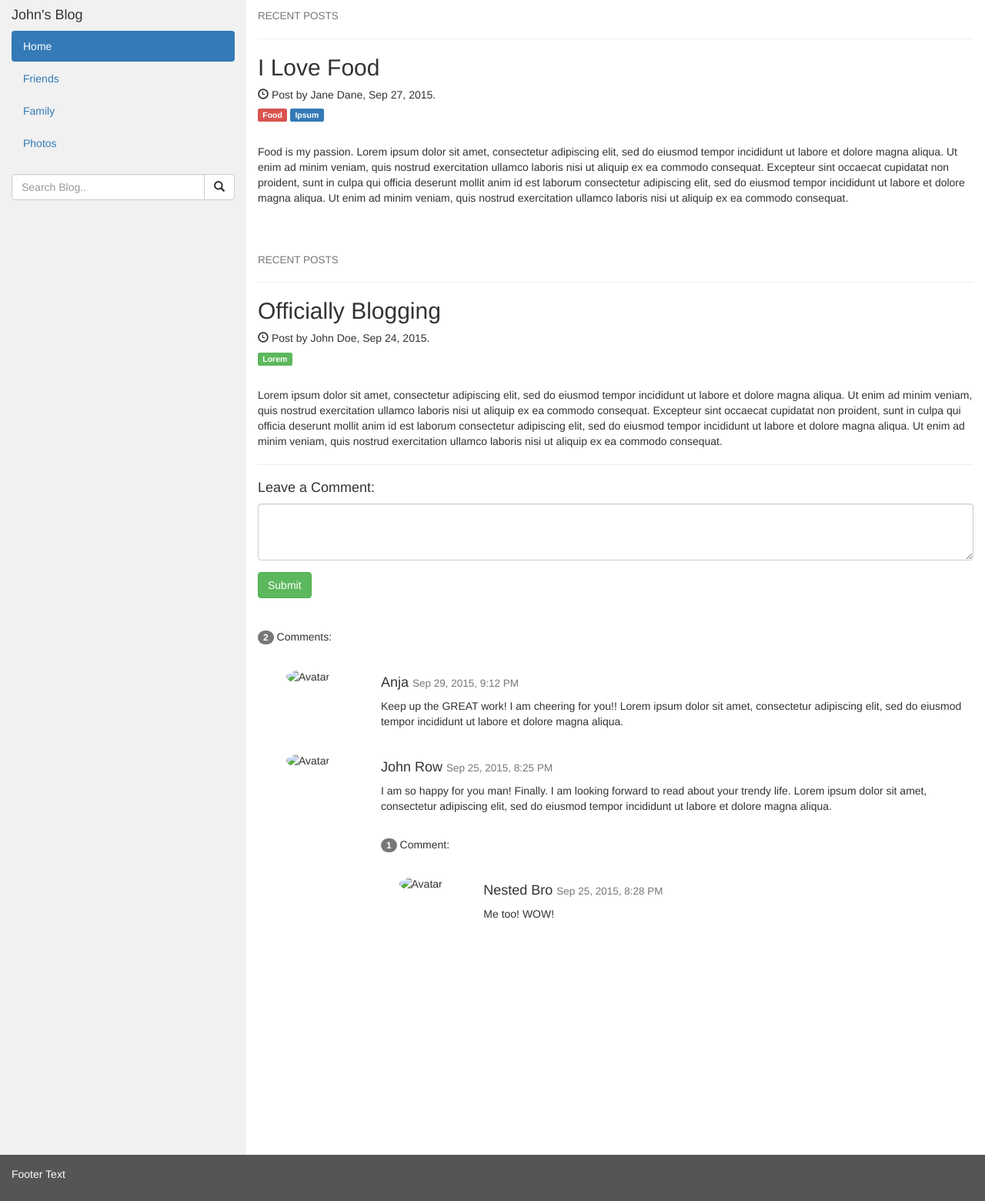
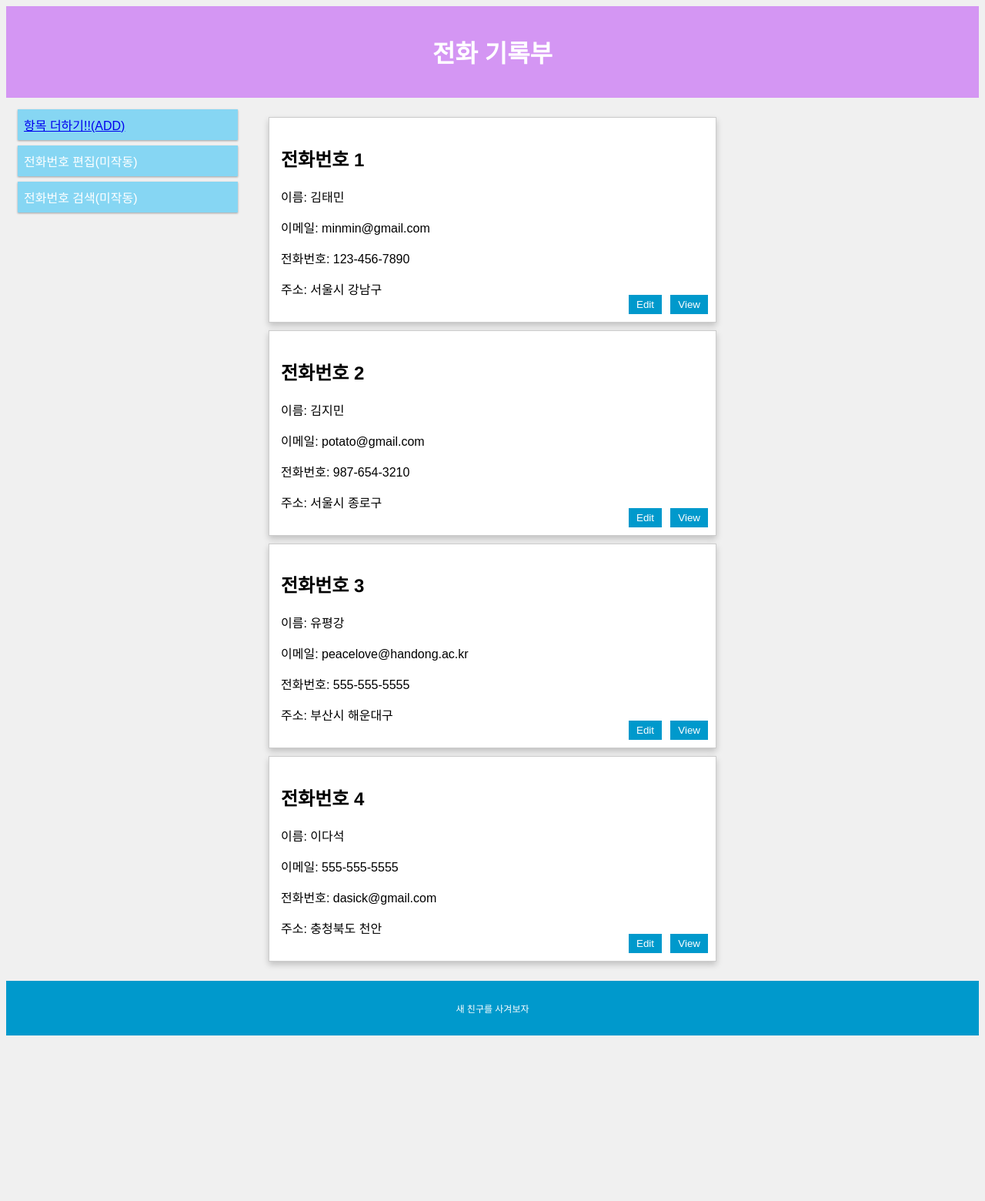
Before and after one commit to taeminkim-408/Project2_html, a plain HTML site: page index.html in a window 1280 px wide. Shown: the whole page at 77% size. After the commit the page ends 1353 px from the top, so only its background shows below. Drawn offline with nearby package versions, Linux system fonts and the light colour scheme.

Commit message:
change all

```diff
--- a/index.html
+++ b/index.html
@@ -1,125 +1,206 @@
 <!DOCTYPE html>
-<html lang="en">
+<html>
 <head>
-  <title>Bootstrap Example</title>
-  <meta charset="utf-8">
-  <meta name="viewport" content="width=device-width, initial-scale=1">
-  <link rel="stylesheet" href="https://maxcdn.bootstrapcdn.com/bootstrap/3.4.1/css/bootstrap.min.css">
-  <script src="https://ajax.googleapis.com/ajax/libs/jquery/3.6.4/jquery.min.js"></script>
-  <script src="https://maxcdn.bootstrapcdn.com/bootstrap/3.4.1/js/bootstrap.min.js"></script>
+    <link rel="stylesheet" type="text/css" href="my.css">
+    <meta name="viewport" content="width=device-width, initial-scale=1.0">
     <style>
-    /* Set height of the grid so .sidenav can be 100% (adjust if needed) */
-    .row.content {height: 1500px}
-
-    /* Set gray background color and 100% height */
-    .sidenav {
-      background-color: #f1f1f1;
-      height: 100%;
+        * {
+            box-sizing: border-box;
         }
 
-    /* Set black background color, white text and some padding */
-    footer {
-      background-color: #555;
-      color: white;
+        .row::after {
+            content: "";
+            clear: both;
+            display: table;
+        }
+
+        [class*="col-"] {
+            float: left;
             padding: 15px;
         }
 
-    /* On small screens, set height to 'auto' for sidenav and grid */
-    @media screen and (max-width: 767px) {
-      .sidenav {
-        height: auto;
+        html {
+            font-family: "Lucida Sans", sans-serif;
+        }
+
+        .header {
+            background-color: #d496f3;
+            color: #ffffff;
+            padding: 15px;
+            text-align: center;
+        }
+
+        .card {
+            background-color: #ffffff;
+            border: 1px solid #ccc;
+            box-shadow: 0 4px 8px 0 rgba(0, 0, 0, 0.2);
+            padding: 15px;
+            margin: 10px;
+            position: relative;
+        }
+
+        .view-button, .edit-button {
+            position: absolute;
+            bottom: 10px;
+            background-color: #0099cc;
+            color: #ffffff;
+            padding: 5px 10px;
+            border: none;
+            cursor: pointer;
+        }
+
+        .view-button:hover, .edit-button:hover {
+            background-color: #0077aa;
+        }
+
+        .view-button {
+            right: 10px;
+        }
+
+        .edit-button {
+            right: 70px;
+        }
+
+        .menu ul {
+            list-style-type: none;
+            margin: 0;
+            padding: 0;
+        }
+
+        .menu li {
+            padding: 8px;
+            margin-bottom: 7px;
+            background-color: #86d6f3;
+            color: #ffffff;
+            box-shadow: 0 1px 3px rgba(0,0,0,0.12), 0 1px 2px rgba(0,0,0,0.24);
+        }
+
+        .menu li:hover {
+            background-color: #0099cc;
+        }
+
+        .aside {
+            background-color: #86d6f3;
+            padding: 15px;
+            color: #ffffff;
+            text-align: center;
+            font-size: 14px;
+            box-shadow: 0 1px 3px rgba(0,0,0,0.12), 0 1px 2px rgba(0,0,0,0.24);
+        }
+
+        .footer {
+            background-color: #0099cc;
+            color: #ffffff;
+            text-align: center;
+            font-size: 12px;
             padding: 15px;
         }
-      .row.content {height: auto;}
+
+        /* For mobile phones: */
+        [class*="col-"] {
+            width: 100%;
+        }
+
+        @media only screen and (min-width: 600px) {
+            .col-s-1 {width: 8.33%;}
+            .col-s-2 {width: 16.66%;}
+            .col-s-3 {width: 25%;}
+            .col-s-4 {width: 33.33%;}
+            .col-s-5 {width: 41.66%;}
+            .col-s-6 {width: 50%;}
+            .col-s-7 {width: 58.33%;}
+            .col-s-8 {width: 66.66%;}
+            .col-s-9 {width: 75%;}
+            .col-s-10 {width: 83.33%;}
+            .col-s-11 {width: 91.66%;}
+            .col-s-12 {width: 100%;}
+        }
+
+        @media only screen and (min-width: 768px) {
+            .col-1 {width: 8.33%;}
+            .col-2 {width: 16.66%;}
+            .col-3 {width: 25%;}
+            .col-4 {width: 33.33%;}
+            .col-5 {width: 41.66%;}
+            .col-6 {width: 50%;}
+            .col-7 {width: 58.33%;}
+            .col-8 {width: 66.66%;}
+            .col-9 {width: 75%;}
+            .col-10 {width: 83.33%;}
+            .col-11 {width: 91.66%;}
+            .col-12 {width: 100%;}
         }
     </style>
 </head>
 <body>
 
-<div class="container-fluid">
-  <div class="row content">
-    <div class="col-sm-3 sidenav">
-      <h4>John's Blog</h4>
-      <ul class="nav nav-pills nav-stacked">
-        <li class="active"><a href="#section1">Home</a></li>
-        <li><a href="#section2">Friends</a></li>
-        <li><a href="#section3">Family</a></li>
-        <li><a href="#section3">Photos</a></li>
-      </ul><br>
-      <div class="input-group">
-        <input type="text" class="form-control" placeholder="Search Blog..">
-        <span class="input-group-btn">
-          <button class="btn btn-default" type="button">
-            <span class="glyphicon glyphicon-search"></span>
-          </button>
-        </span>
-      </div>
+<div class="header">
+  <h1>전화 기록부</h1>
 </div>
 
-    <div class="col-sm-9">
-      <h4><small>RECENT POSTS</small></h4>
-      <hr>
-      <h2>I Love Food</h2>
-      <h5><span class="glyphicon glyphicon-time"></span> Post by Jane Dane, Sep 27, 2015.</h5>
-      <h5><span class="label label-danger">Food</span> <span class="label label-primary">Ipsum</span></h5><br>
-      <p>Food is my passion. Lorem ipsum dolor sit amet, consectetur adipiscing elit, sed do eiusmod tempor incididunt ut labore et dolore magna aliqua. Ut enim ad minim veniam, quis nostrud exercitation ullamco laboris nisi ut aliquip ex ea commodo consequat. Excepteur sint occaecat cupidatat non proident, sunt in culpa qui officia deserunt mollit anim id est laborum consectetur adipiscing elit, sed do eiusmod tempor incididunt ut labore et dolore magna aliqua. Ut enim ad minim veniam, quis nostrud exercitation ullamco laboris nisi ut aliquip ex ea commodo consequat.</p>
-      <br><br>
+<div class="row">
+  <div class="col-3 col-s-3 menu">
+    <ul>
+      <li><a href="add.html" class="add-button">항목 더하기!!(ADD)</a></li>
+      <li>전화번호 편집(미작동)</li>
+      <li>전화번호 검색(미작동)</li>
+    </ul>
+  </div>
 
-      <h4><small>RECENT POSTS</small></h4>
-      <hr>
-      <h2>Officially Blogging</h2>
-      <h5><span class="glyphicon glyphicon-time"></span> Post by John Doe, Sep 24, 2015.</h5>
-      <h5><span class="label label-success">Lorem</span></h5><br>
-      <p>Lorem ipsum dolor sit amet, consectetur adipiscing elit, sed do eiusmod tempor incididunt ut labore et dolore magna aliqua. Ut enim ad minim veniam, quis nostrud exercitation ullamco laboris nisi ut aliquip ex ea commodo consequat. Excepteur sint occaecat cupidatat non proident, sunt in culpa qui officia deserunt mollit anim id est laborum consectetur adipiscing elit, sed do eiusmod tempor incididunt ut labore et dolore magna aliqua. Ut enim ad minim veniam, quis nostrud exercitation ullamco laboris nisi ut aliquip ex ea commodo consequat.</p>
-      <hr>
-
-      <h4>Leave a Comment:</h4>
-      <form role="form">
-        <div class="form-group">
-          <textarea class="form-control" rows="3" required></textarea>
+  <div class="col-6 col-s-9">
+    <div class="card">
+      <h2>전화번호 1</h2>
+      <p>이름: 김태민</p>
+      <p>이메일: minmin@gmail.com</p>
+      <p>전화번호: 123-456-7890</p>
+      <p>주소: 서울시 강남구</p>
+      <button class="view-button" onclick="goToViewPage()">View</button>
+      <button class="edit-button" onclick="goToEditPage()">Edit</button>
     </div>
-        <button type="submit" class="btn btn-success">Submit</button>
-      </form>
-      <br><br>
-
-      <p><span class="badge">2</span> Comments:</p><br>
-
-      <div class="row">
-        <div class="col-sm-2 text-center">
-          <img src="bandmember.jpg" class="img-circle" height="65" width="65" alt="Avatar">
+    <div class="card">
+      <h2>전화번호 2</h2>
+      <p>이름: 김지민</p>
+      <p>이메일: potato@gmail.com</p>
+      <p>전화번호: 987-654-3210</p>
+      <p>주소: 서울시 종로구</p>
+      <button class="view-button" onclick="goToViewPage()">View</button>
+      <button class="edit-button" onclick="goToEditPage()">Edit</button>
     </div>
-        <div class="col-sm-10">
-          <h4>Anja <small>Sep 29, 2015, 9:12 PM</small></h4>
-          <p>Keep up the GREAT work! I am cheering for you!! Lorem ipsum dolor sit amet, consectetur adipiscing elit, sed do eiusmod tempor incididunt ut labore et dolore magna aliqua.</p>
-          <br>
+    <div class="card">
+      <h2>전화번호 3</h2>
+      <p>이름: 유평강</p>
+      <p>이메일: peacelove@handong.ac.kr</p>
+      <p>전화번호: 555-555-5555</p>
+      <p>주소: 부산시 해운대구</p>
+      <button class="view-button" onclick="goToViewPage()">View</button>
+      <button class="edit-button" onclick="goToEditPage()">Edit</button>
     </div>
-        <div class="col-sm-2 text-center">
-          <img src="bird.jpg" class="img-circle" height="65" width="65" alt="Avatar">
-        </div>
-        <div class="col-sm-10">
-          <h4>John Row <small>Sep 25, 2015, 8:25 PM</small></h4>
-          <p>I am so happy for you man! Finally. I am looking forward to read about your trendy life. Lorem ipsum dolor sit amet, consectetur adipiscing elit, sed do eiusmod tempor incididunt ut labore et dolore magna aliqua.</p>
-          <br>
-          <p><span class="badge">1</span> Comment:</p><br>
-          <div class="row">
-            <div class="col-sm-2 text-center">
-              <img src="bird.jpg" class="img-circle" height="65" width="65" alt="Avatar">
-            </div>
-            <div class="col-xs-10">
-              <h4>Nested Bro <small>Sep 25, 2015, 8:28 PM</small></h4>
-              <p>Me too! WOW!</p>
-              <br>
-            </div>
-          </div>
-        </div>
-      </div>
+    <div class="card">
+      <h2>전화번호 4</h2>
+      <p>이름: 이다석</p>
+      <p>이메일: 555-555-5555</p>
+      <p>전화번호: dasick@gmail.com</p>
+      <p>주소: 충청북도 천안</p>
+      <button class="view-button" onclick="goToViewPage()">View</button>
+      <button class="edit-button" onclick="goToEditPage()">Edit</button>
     </div>
   </div>
 </div>
 
-<footer class="container-fluid">
-  <p>Footer Text</p>
-</footer>
+<div class="footer">
+  <p>새 친구를 사겨보자</p>
+</div>
 
+<script>
+    // 모든 View 버튼을 클릭하면 view.html로 이동
+    function goToViewPage() {
+        window.location.href = "view.html";
+    }
+
+    // 모든 Edit 버튼을 클릭하면 edit.html로 이동
+    function goToEditPage() {
+        window.location.href = "edit.html";
+    }
+</script>
 </body>
 </html>
--- /dev/null
+++ b/my.css
@@ -0,0 +1,58 @@
+body {
+    font-family: Arial, sans-serif;
+    background-color: #f0f0f0;
+}
+
+.header {
+    background-color: #333;
+    color: #fff;
+    padding: 15px;
+    text-align: center;
+}
+
+.card {
+    background-color: #fff;
+    border: 1px solid #ddd;
+    box-shadow: 0 4px 8px rgba(0, 0, 0, 0.2);
+    padding: 15px;
+    margin: 10px;
+}
+
+.button {
+    background-color: #0099cc;
+    color: #fff;
+    padding: 10px 20px;
+    border: none;
+    cursor: pointer;
+}
+
+.button:hover {
+    background-color: #0077aa;
+}
+
+h1, h2, h3 {
+    font-family: "Helvetica Neue", sans-serif;
+}
+@media only screen and (max-width: 768px) {
+    body {
+        font-size: 14px;
+    }
+    .header {
+        font-size: 20px;
+    }
+    .card {
+        margin: 5px;
+    }
+}
+
+@media only screen and (max-width: 1024px) {
+    body {
+        font-size: 16px;
+    }
+    .header {
+        font-size: 24px;
+    }
+    .card {
+        margin: 10px;
+    }
+}
```
Also changed, not shown: add.html (+124 -0 lines), edit.html (+88 -0 lines), view.html (+162 -0 lines). Lines whose indentation alone changed are shown as unchanged.
